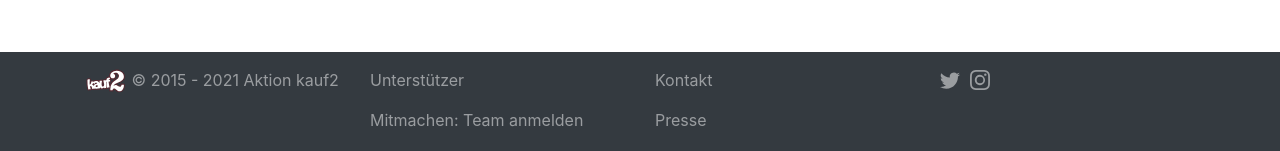
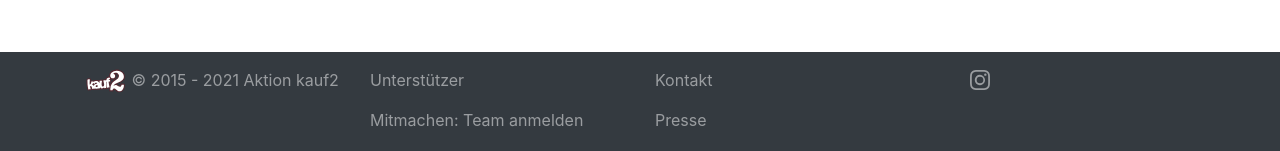
Before and after one commit to stritti/kauf2, a Vue app: page / in a window 1280 px wide. Shown: the part 2597-2748 px from the top of the page. Built offline with nearby package versions, Linux system fonts and the light colour scheme; no server answers.

Commit message:
chore: update

```diff
--- a/package.json
+++ b/package.json
@@ -12,7 +12,7 @@
     "bootstrap-vue": "^2.23.1",
     "core-js": "^3.36.1",
     "dotenv": "^16.4.3",
-    "vue": "^2.7.14",
+    "vue": "^2.7.16",
     "vue-cookie-law": "^1.13.3",
     "vue-gtag": "^1.16.1",
     "vue-meta": "^2.4.0",
--- a/src/components/FooterBar.vue
+++ b/src/components/FooterBar.vue
@@ -82,7 +82,7 @@
                   target="_blank"
                   class="nav-link"
                 >
-                  <b-icon icon="twitter" />
+                  <b-icon icon="twitter-x" />
                 </a>
               </b-col>
               <b-col cols="1">
```
Also changed, not shown: 1 other file (tests, documents, lock files or other folders).
